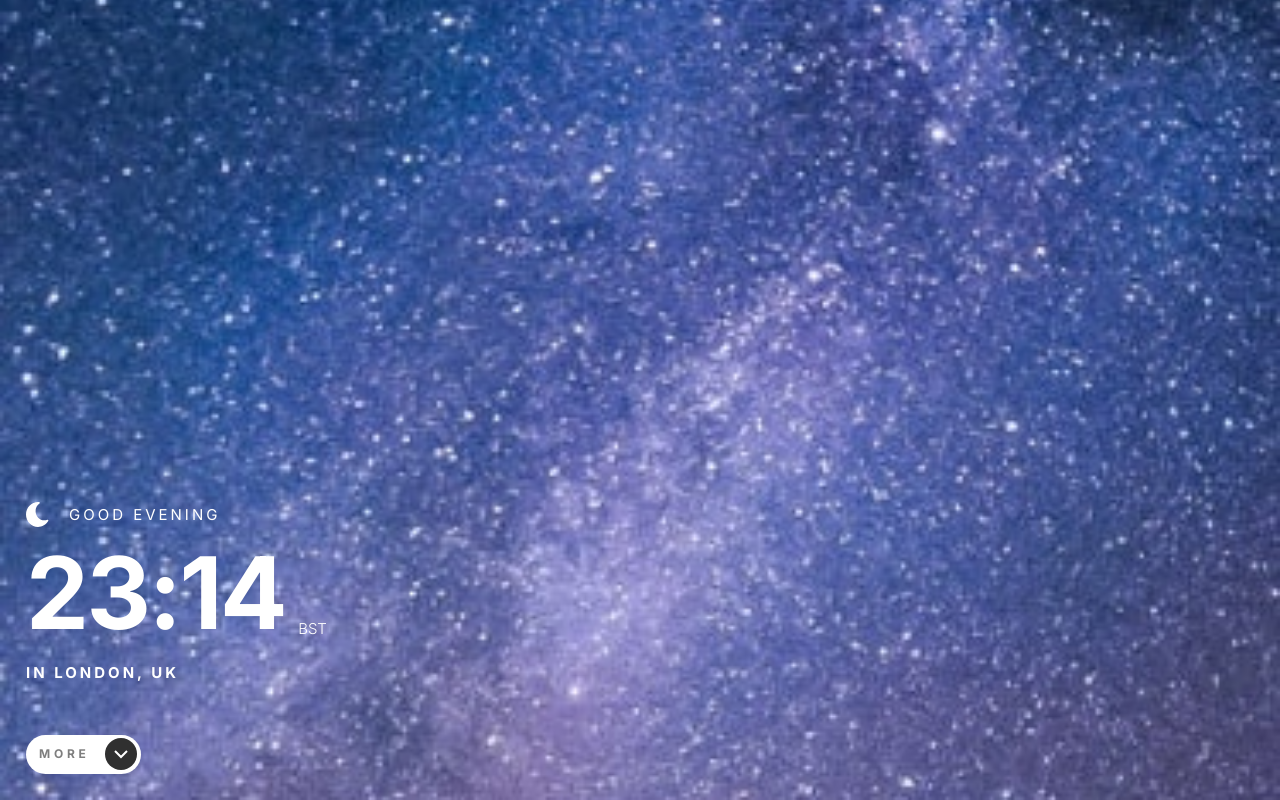
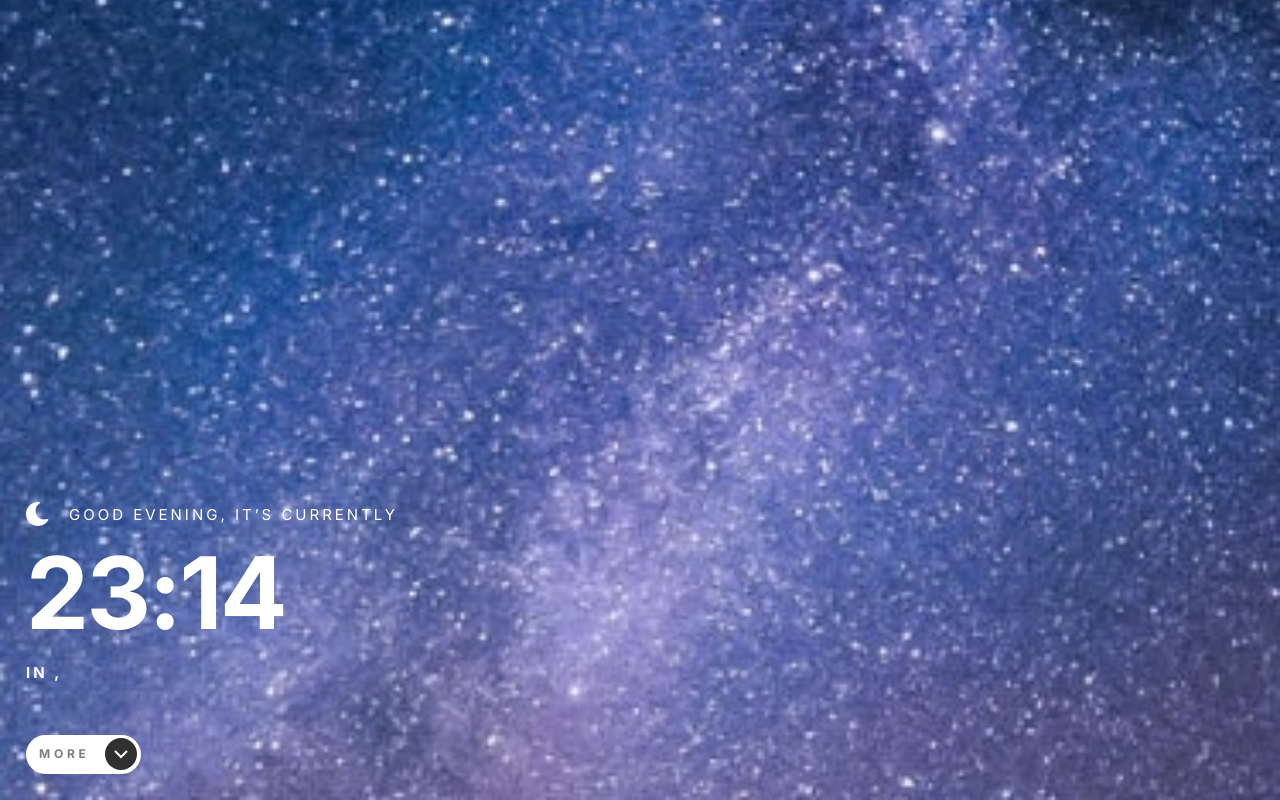
Before and after one commit to BYCODDE/Clock-App-TS-TW, a React (Vite) app: page / in a window 1280 px wide. Shown: the part 480-1280 px from the top of the page. Built offline with nearby package versions, Linux system fonts and the light colour scheme; no server answers.

Commit message:
chore: working with apis!

```diff
--- a/src/components/Header.tsx
+++ b/src/components/Header.tsx
@@ -6,14 +6,21 @@ export default function Header() {
   ]);
   const [author, setAuthor] = useState(["Ada Lovelace"]);
   const fetchQuote = async () => {
+    try {
       const response = await fetch(
         "https://recite.onrender.com/random/quote-from-db"
       );
+      if (!response.ok) {
+        throw new Error("Network response was not ok");
+      }
       const data = await response.json();
       setQuote(data.quote);
       setAuthor(data.author);
-    console.log(data.author);
+    } catch (error) {
+      console.error("Error fetching quote:", error);
+    }
   };
+
   useEffect(() => {
     fetchQuote();
   }, []);
--- a/src/components/Main.tsx
+++ b/src/components/Main.tsx
@@ -1,14 +1,52 @@
+import { useEffect, useState } from "react";
 import arrowDown from "/desktop/icon-arrow-down.svg";
 import moon from "/desktop/icon-moon.svg";
 
+export default function Main() {
+  const [timeData, setTimeData] = useState({
+    date: "",
+    time: "",
+    week: "",
+    year: "",
+    city: "",
+    api: "",
+    country_code: "",
+    country_code_iso3: "",
+    country_capital:"",
+  });
 
-export default function Main() {
+  const fetchTime = async () => {
+    const response = await fetch("http://worldtimeapi.org/api/ip");
+    const data = await response.json();
+    console.log(data);
+
+    // const response2 = await fetch(`https://ipinfo.io/json?token=${API_KEY}`);
+    // const data2 = await response2.json();
+    // console.log(data2);
+  };
+  const fetchApi = async () => {
+    const response = await fetch("https://api.ipify.org?format=json");
+    const data = await response.json();
+    const ipAddress = data.ip;
+    timeData.api = ipAddress;
+    const response2 = await fetch(`https://ipapi.co/${timeData.api}/json/`);
+    const data2 = await response2.json();
+    setTimeData(data2);
+    console.log(data2);
+    console.log("Client IP Address:", ipAddress);
+  };
+
+  useEffect(() => {
+    fetchTime();
+    fetchApi();
+  }, []);
+
   return (
     <main className="mt-[70%] flex flex-col justify-items-start">
-      <div className="flex gap-[20px]">
+      <div className="flex gap-[20px] items-center">
         <img src={moon} alt="icon-moon" />
         <h2 className="text-[15px] leading-[25px] uppercase  tracking-[3px]">
-          GOOD EVENING
+          GOOD EVENING, IT’S CURRENTLY
         </h2>
       </div>
       <div className="">
@@ -17,11 +55,11 @@ export default function Main() {
             23:14
           </p>
           <span className="text-[15px] leading-[28px] uppercase  font-[300]">
-            BST
+            {timeData.country_code_iso3}
           </span>
         </div>
         <p className="font-bold text-[15px] leading-[28px] uppercase  tracking-[3px]  mt-[16px] mb-[48px]">
-          IN LONDON, UK
+          IN {timeData.country_capital}, {timeData.country_code}
         </p>
       </div>
       <button
```
Lines whose indentation alone changed are shown as unchanged.
